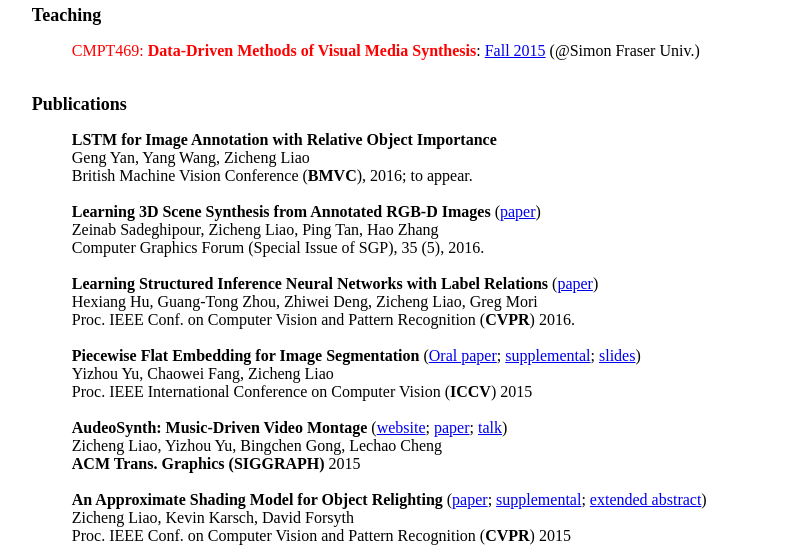
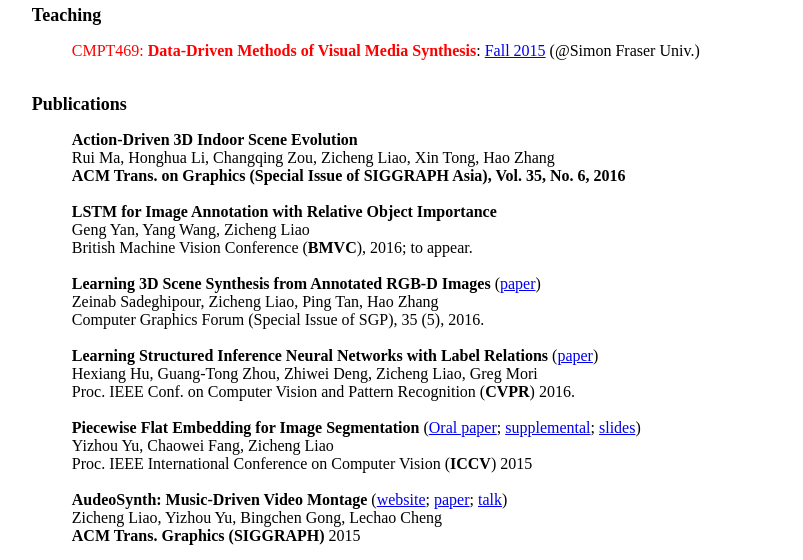
Before and after one commit to zichengliao/zichengliao.github.com, a plain HTML site: page index.html in a window 1280 px wide. Shown: the part 920-1480 px from the top of the page, without its empty margins (232-1035 px from the left). Drawn offline with Linux system fonts and the light colour scheme.

Commit message:
Update index.html

```diff
--- a/index.html
+++ b/index.html
@@ -161,6 +161,12 @@
     <p><b><font size="4"><a name=publications></a>Publications</font></b></p>
 
     <ul>
+	<div>
+        <b>Action-Driven 3D Indoor Scene Evolution</b> <br>
+	    Rui Ma, Honghua Li, Changqing Zou, Zicheng Liao, Xin Tong, Hao Zhang<br>
+	    <b>ACM Trans. on Graphics (Special Issue of SIGGRAPH Asia), Vol. 35, No. 6, 2016 </b>
+        </div><br>
+
         <div>
     	<b>LSTM for Image Annotation with Relative Object Importance</b> <!--(<a href="https://www.cs.sfu.ca/~haoz/pubs/zeinab_sgp16_scene.pdf">paper</a>)-->  <br>
 		Geng Yan, Yang Wang, Zicheng Liao<br>
```
